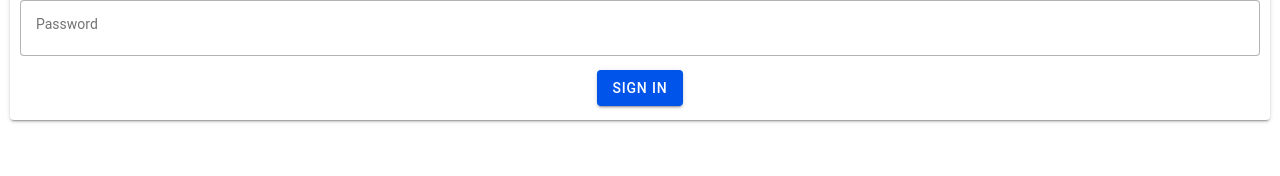
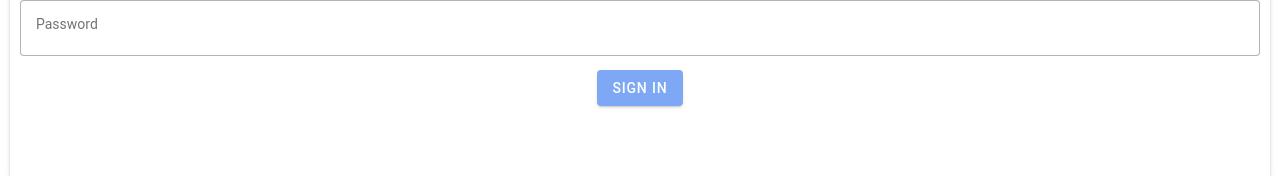
Before and after one commit to AyamNil/Attendify, a React (Vite) app: page /login in a window 1280 px wide. Shown: the part 471-647 px from the top of the page. Built offline with nearby package versions, Linux system fonts and the light colour scheme.

Commit message:
update Cordova

```diff
--- a/package.json
+++ b/package.json
@@ -12,6 +12,7 @@
     "lint": "eslint"
   },
   "dependencies": {
+    "@capacitor/android": "6.0.0",
     "@capacitor/app": "6.0.0",
     "@capacitor/core": "6.0.0",
     "@capacitor/haptics": "6.0.0",
--- a/src/pages/Login.tsx
+++ b/src/pages/Login.tsx
@@ -109,7 +109,9 @@ const Tab4: React.FC = () => {
             onIonChange={handleInputChange}
             required={true}
           />
-          <IonButton onClick={() => handleLogin(user)}>Sign In</IonButton>
+          <IonButton disabled={user.email.length <= 0 || user.password.length <= 0} onClick={() => handleLogin(user)}>Sign In</IonButton>
+          <h1>{user.email}</h1>
+          <h1>{user.password}</h1>
         </IonCard>
       </IonContent>
     </IonPage>
```
Also changed, not shown: 52 other files (tests, documents, lock files or other folders).
